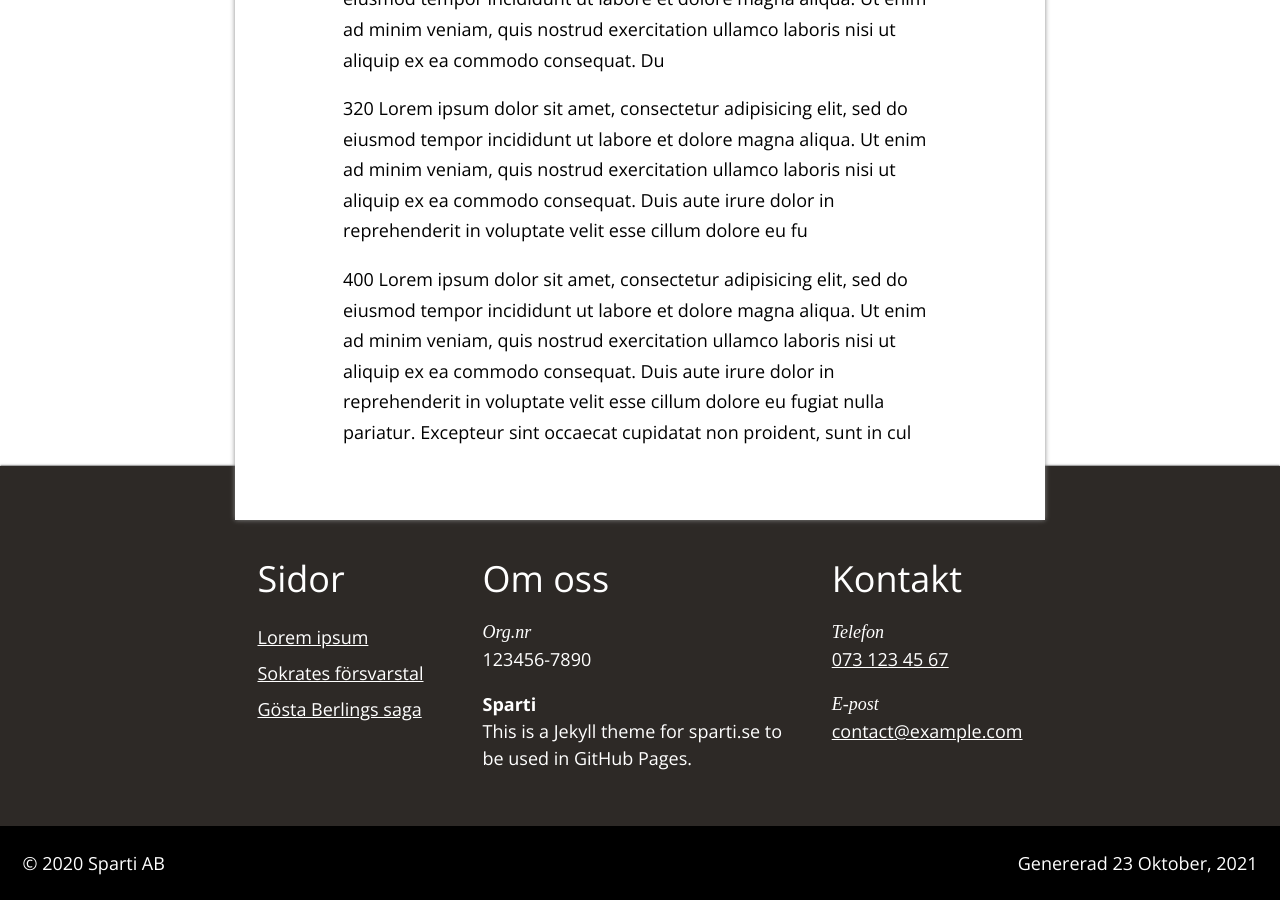
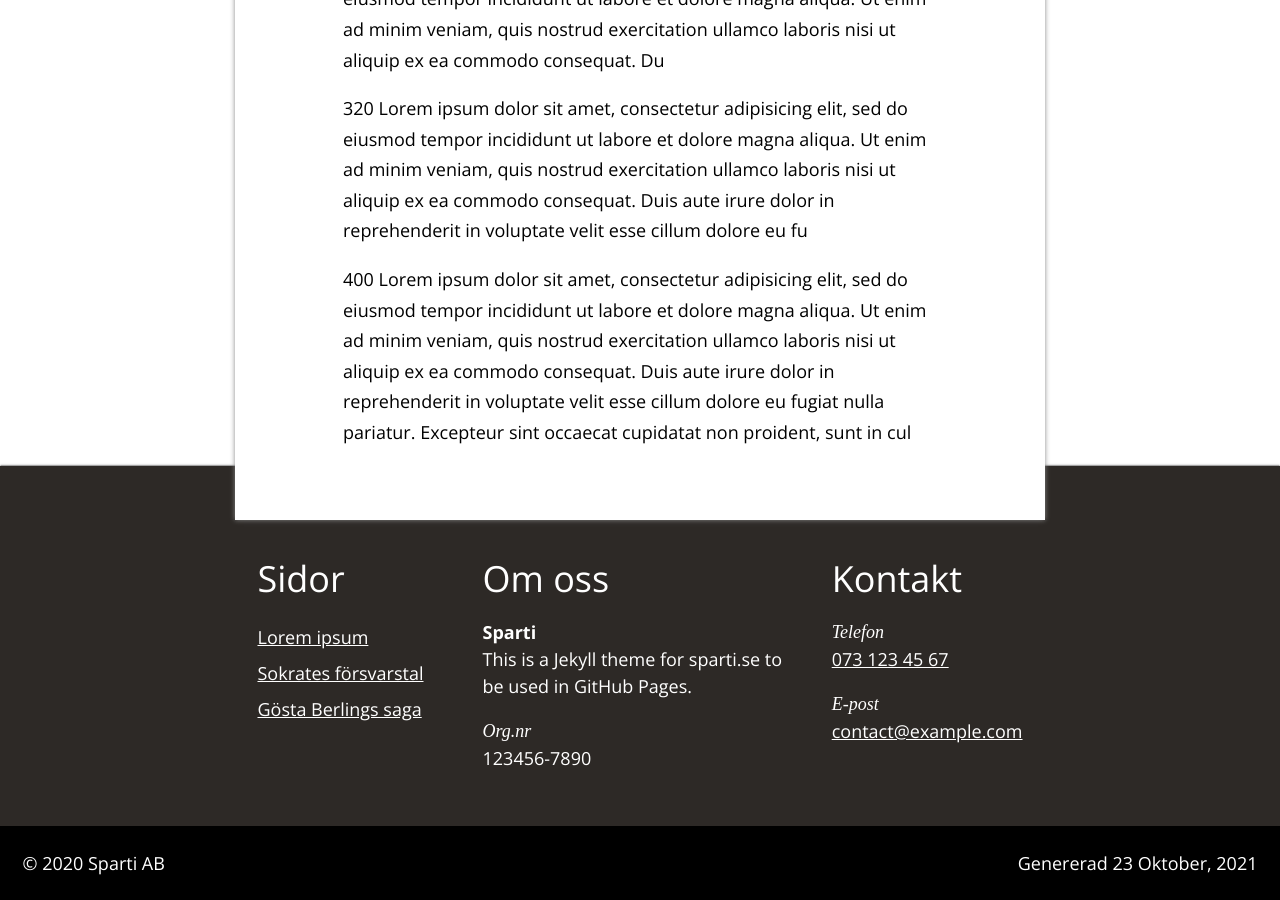
Before and after one commit to turbotobbe/jekyll-theme-sparti, a Jekyll site: the page built from lorem.md, in a window 1280 px wide and 900 px high, scrolled down 923 px. Built offline with Jekyll 4.4.1, drawn with Linux system fonts in a browser that asks for light colours.

Commit message:
footer fix

```diff
--- a/_includes/footer.html
+++ b/_includes/footer.html
@@ -14,12 +14,12 @@
     <div class="ft-main-item flex">
       <h2 class="ft-title">Om oss</h2>
       <p>
+        <strong style="display: block; margin-top: 1rem;">{{ site.title }}</strong>
+        {{ site.description }}
         <div class="ft-subtitle">
           Org.nr
         </div>
         {{ site.orgnr }}
-        <strong style="display: block; margin-top: 1rem;">{{ site.title }}</strong>
-        {{ site.description }}
       </p>
     </div>
     <div class="ft-main-item">
```
